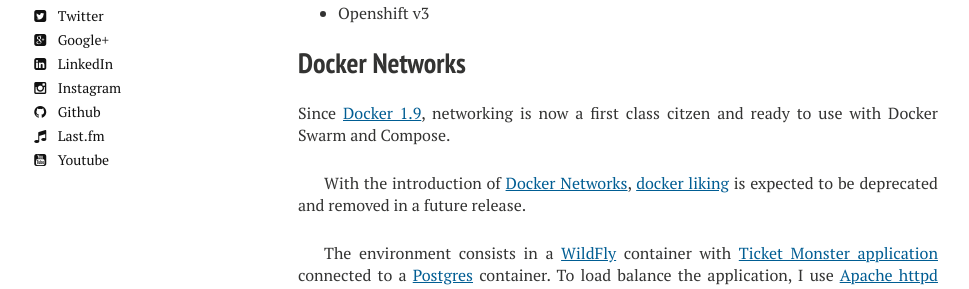
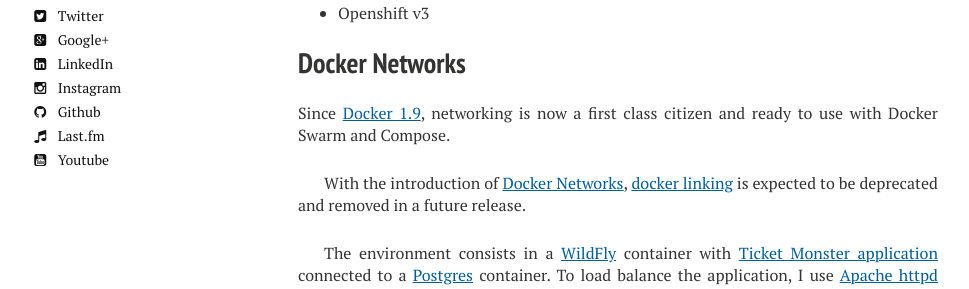
Before and after one commit to rafabene/rafabene.github.io, a Jekyll site: the page built from _posts/2016-01-09-docker-images-openshift-network.md, in a window 1280 px wide and 1400 px high, scrolled down 244 px. Shown: the part 158-447 px from the top of the window, without its empty margins (22-991 px from the left). Built offline with Jekyll 4.4.1, drawn with Linux system fonts in a browser that asks for light colours; nearby versions of some CDN libraries; comment, search, counter and statistics services are not loaded; some of the changed text lies outside the part shown.

Commit message:
Fix typos

```diff
--- a/_posts/2016-01-09-docker-images-openshift-network.md
+++ b/_posts/2016-01-09-docker-images-openshift-network.md
@@ -16,9 +16,9 @@
 
 ## Docker Networks
 
-Since [Docker 1.9](https://blog.docker.com/2015/11/docker-1-9-production-ready-swarm-multi-host-networking/), networking is now a first class citzen and ready to use with Docker Swarm and Compose.
+Since [Docker 1.9](https://blog.docker.com/2015/11/docker-1-9-production-ready-swarm-multi-host-networking/), networking is now a first class citizen and ready to use with Docker Swarm and Compose.
 
-With the introduction of [Docker Networks](https://docs.docker.com/engine/userguide/networking/dockernetworks/), [docker liking](https://docs.docker.com/engine/userguide/networking/default_network/dockerlinks/) is expected to be deprecated and removed in a future release.
+With the introduction of [Docker Networks](https://docs.docker.com/engine/userguide/networking/dockernetworks/), [docker linking](https://docs.docker.com/engine/userguide/networking/default_network/dockerlinks/) is expected to be deprecated and removed in a future release.
 
 The environment consists in a [WildFly](http://www.wildfly.org/) container with [Ticket Monster application](http://www.jboss.org/ticket-monster/) connected to a [Postgres](http://www.postgresql.org/) container. To load balance the application, I use [Apache httpd](https://httpd.apache.org/) with [mod_cluster](http://mod-cluster.jboss.org/). The overview diagram of this environment can be seen in the following picture:
 
```
Also changed, not shown: other parts of _posts/2016-01-09-docker-images-openshift-network.md (+1 -1 lines).
